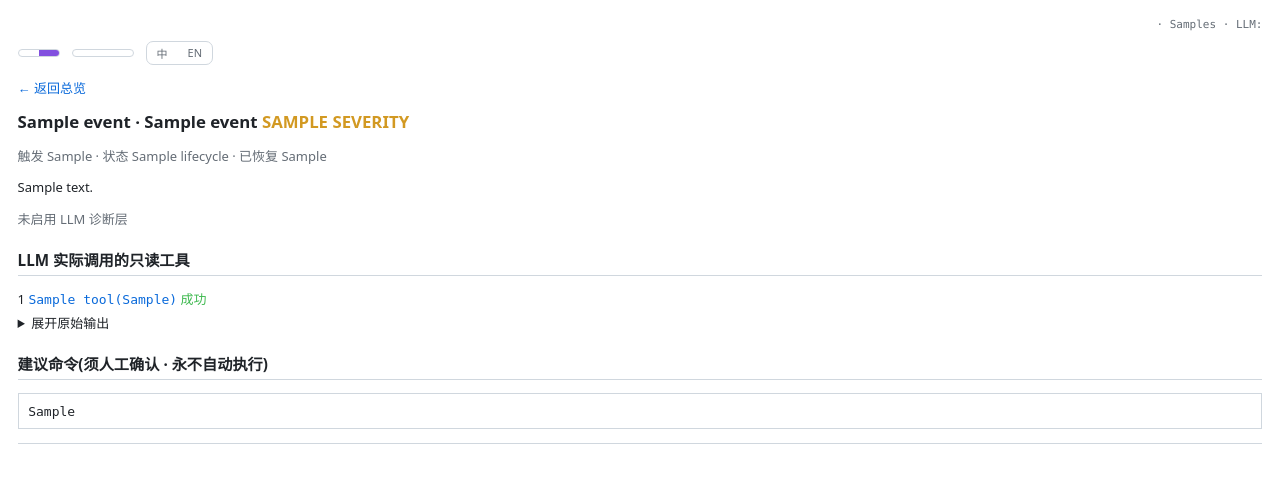
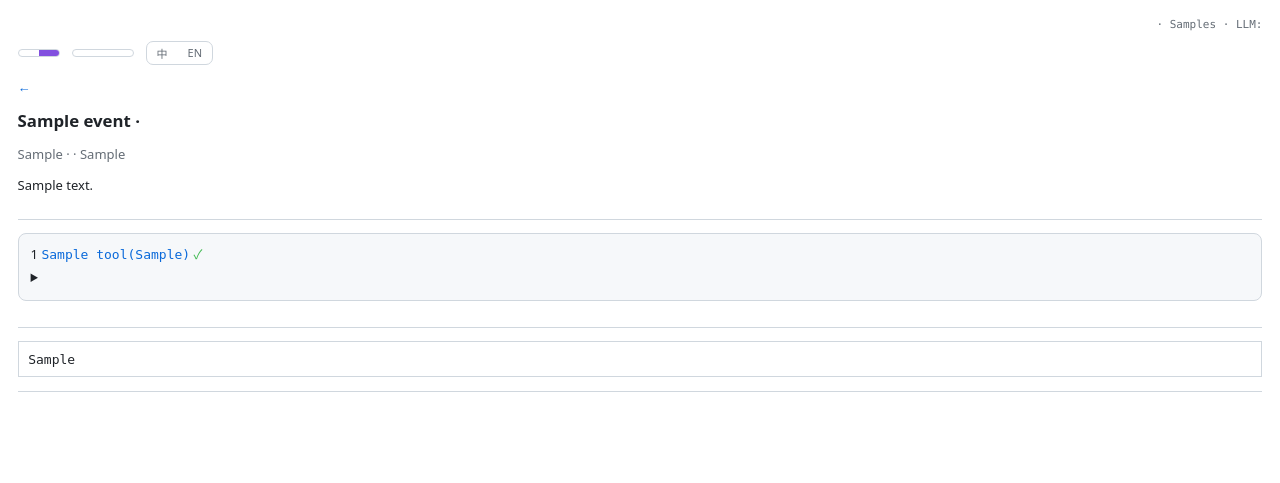
Before and after one commit to HyxiaoGe/watchmend, a Python web app: template src/sentinel/panel/templates/event.html in a window 1280 px wide. Shown: the top 483 px of the page. Run offline with Jinja, Linux system fonts and the light colour scheme; the template is opened without the code that fills it: most values are stand-ins (such as "Sample title", 1, 10 or a date in 2020).

Commit message:
feat(panel): i18n + themed event detail template
Co-Authored-By: Claude Opus 4.8 (1M context) <noreply@anthropic.com>

```diff
--- a/src/sentinel/panel/templates/event.html
+++ b/src/sentinel/panel/templates/event.html
@@ -1,41 +1,41 @@
 {% extends "_base.html" %}
-{% block title %}事件详情 · WatchMend 证据台{% endblock %}
+{% block title %}{{ t('hdr.title') }}{% endblock %}
 {% block body %}
-<p><a href="/">← 返回总览</a></p>
+<p><a href="/">← {{ t('nav.latest') }}</a></p>
 {% if detail is none %}
-<h1>事件不存在</h1>
-<p class="muted">没有找到该事件,可能已被清理或 id 有误。</p>
+<h1>事件不存在 / Not found</h1>
+<p class="muted">没有找到该事件,可能已被清理或 id 有误。 / No such event.</p>
 {% else %}
 {% set e = detail.event %}
-<h1>{{ e.subject }} · {{ e.rule_label }}
-  <span class="{{ 'crit' if e.severity == 'critical' else 'warn' }}">{{ e.severity|upper }}</span></h1>
-<p class="muted">触发 {{ e.ts_str }} · 状态 {{ e.lifecycle }}{% if e.resolved_str %} · 已恢复 {{ e.resolved_str }}{% endif %}</p>
+<h1>{{ e.subject }} · {{ rule_label(e.rule, lang) }}
+  <span class="{{ 'crit' if e.severity == 'critical' else 'warn' }}">{{ t('sev.' ~ e.severity) }}</span></h1>
+<p class="muted">{{ e.ts_str }} · {{ t('life.' ~ e.lifecycle) }}{% if e.resolved_str %} · {{ e.resolved_str }}{% endif %}</p>
 <p>{{ e.detail }}</p>
 
 {% if not detail.llm_enabled %}
-<div class="row muted">未启用 LLM 诊断层</div>
+<div class="muted">{{ t('host.llm.off') }}</div>
 {% elif detail.diagnosis %}
-<h2>诊断{% if detail.diagnosis.confidence %}(置信度 {{ detail.diagnosis.confidence }}){% endif %}</h2>
-{% if detail.diagnosis.root_cause %}<p>根因:{{ detail.diagnosis.root_cause }}</p>{% endif %}
-{% if detail.diagnosis.summary %}<p>现象:{{ detail.diagnosis.summary }}</p>{% endif %}
-{% if detail.diagnosis.evidence %}<ul>{% for ev in detail.diagnosis.evidence %}<li>{{ ev }}</li>{% endfor %}</ul>{% endif %}
+<h2>{{ t('ev.ai') }}{% if detail.diagnosis.confidence %} · {{ detail.diagnosis.confidence }}{% endif %}</h2>
+{% if detail.diagnosis.root_cause %}<p><span class="vio">{{ t('ev.summary') }}:</span> {{ detail.diagnosis.root_cause }}</p>{% endif %}
+{% if detail.diagnosis.summary %}<p>{{ detail.diagnosis.summary }}</p>{% endif %}
+{% if detail.diagnosis.evidence %}<ul>{% for item in detail.diagnosis.evidence %}<li>{{ item }}</li>{% endfor %}</ul>{% endif %}
 {% else %}
-<div class="row muted">诊断未产出可解析结论(见下方证据链)</div>
+<div class="muted">{{ t('ev.ai') }} —</div>
 {% endif %}
 
-<h2>LLM 实际调用的只读工具</h2>
-{% for t in detail.tool_calls %}
-<div class="row">
-  {{ loop.index }} <code>{{ t.tool }}({{ t.args_str }})</code>
-  <span class="{{ 'ok' if t.ok else 'crit' }}">{{ '成功' if t.ok else '失败' }}</span>
-  <details><summary>展开原始输出</summary><pre>{{ t.output }}</pre></details>
+<h2>{{ t('host.llm') }}</h2>
+{% for tc in detail.tool_calls %}
+<div class="ev">
+  {{ loop.index }} <code>{{ tc.tool }}({{ tc.args_str }})</code>
+  <span class="{{ 'ok' if tc.ok else 'crit' }}">{{ '✓' if tc.ok else '✗' }}</span>
+  <details><summary>{{ t('ev.detail') }}</summary><pre>{{ tc.output }}</pre></details>
 </div>
 {% else %}
-<div class="row muted">无证据链(未调用工具或未启用 LLM)</div>
+<div class="muted">—</div>
 {% endfor %}
 
 {% if detail.diagnosis and detail.diagnosis.suggested_commands %}
-<h2>建议命令(须人工确认 · 永不自动执行)</h2>
+<h2>{{ t('footer.readonly') }}</h2>
 <pre>{% for c in detail.diagnosis.suggested_commands %}{{ c }}
 {% endfor %}</pre>
 {% endif %}
```
Also changed, not shown: tests/test_panel_routes.py (+23 -0 lines).
